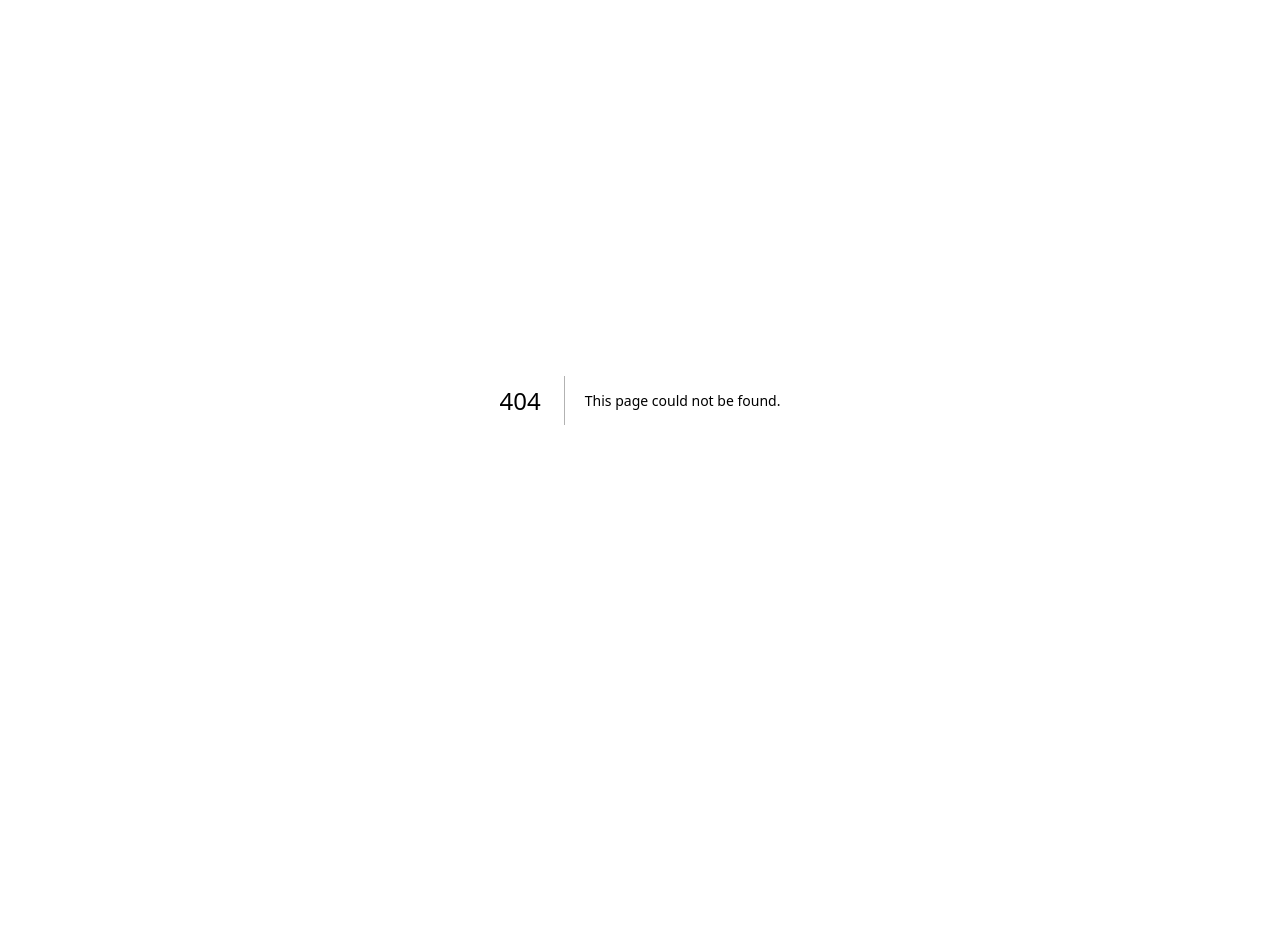
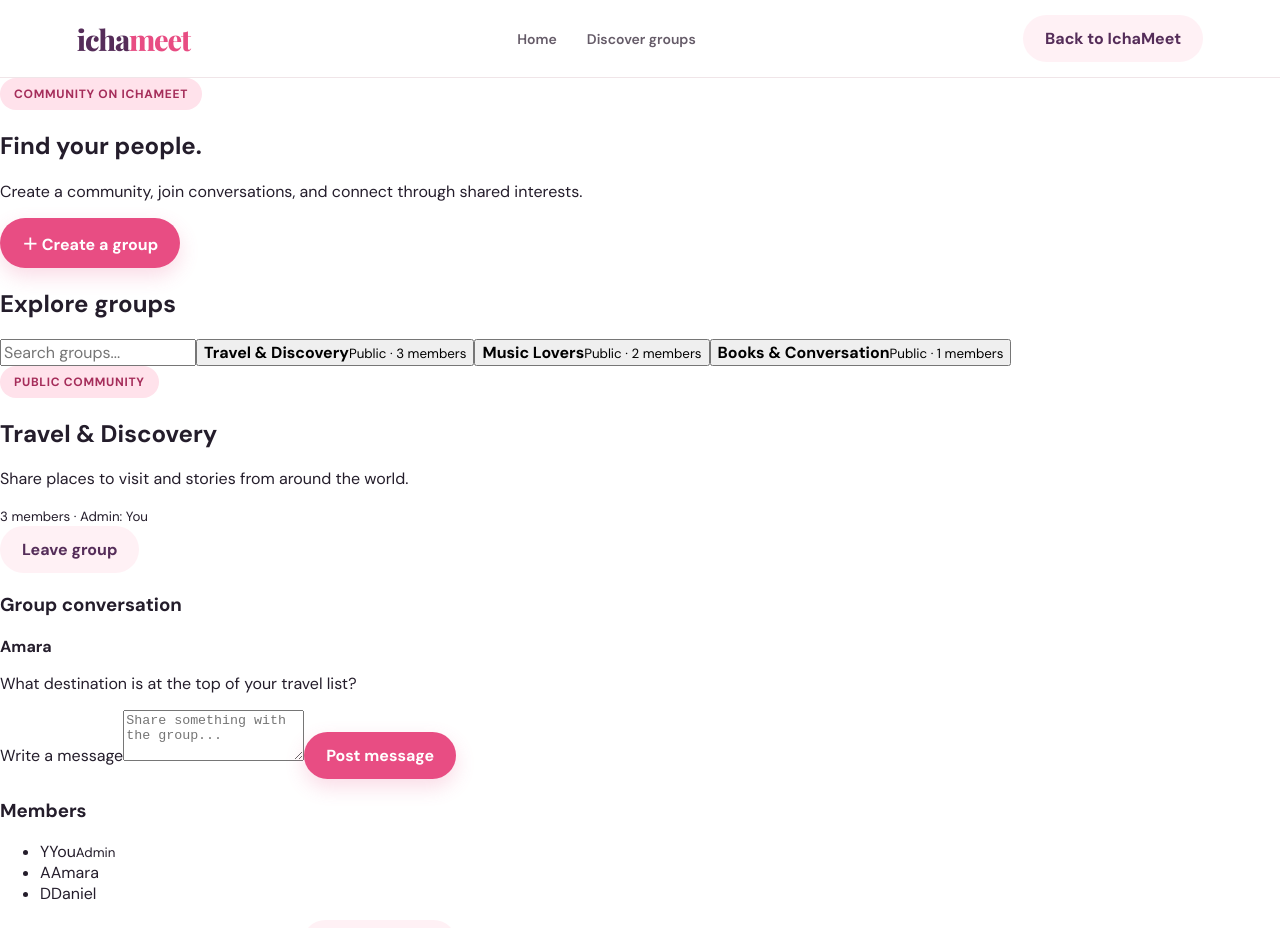
Before and after one commit to chisoluokenyi-debug/ichameet, a Next.js app: page /groups in a window 1280 px wide. Before the commit this address had no page. Shown: the top 928 px of the page. Before the commit the page ends 800 px from the top, so only its background shows below. Built offline with nearby package versions, Linux system fonts and the light colour scheme.

Commit message:
Add community groups dashboard with membership and chat preview

```diff
--- /dev/null
+++ b/app/groups/page.tsx
@@ -0,0 +1,93 @@
+"use client";
+
+import { FormEvent, useMemo, useState } from "react";
+import Link from "next/link";
+
+type Group = { id: number; name: string; description: string; privacy: "Public" | "Private"; owner: string; members: string[]; posts: { author: string; text: string }[]; invites: string[] };
+
+const starter: Group[] = [
+  { id: 1, name: "Travel & Discovery", description: "Share places to visit and stories from around the world.", privacy: "Public", owner: "You", members: ["You", "Amara", "Daniel"], posts: [{ author: "Amara", text: "What destination is at the top of your travel list?" }], invites: [] },
+  { id: 2, name: "Music Lovers", description: "Discover music and meet people with the same taste.", privacy: "Public", owner: "You", members: ["You", "Tomi"], posts: [{ author: "Tomi", text: "Share one song you have on repeat." }], invites: [] },
+  { id: 3, name: "Books & Conversation", description: "Talk about books, learning, and ideas that inspire you.", privacy: "Public", owner: "You", members: ["You"], posts: [], invites: [] },
+];
+
+export default function GroupsPage() {
+  const [groups, setGroups] = useState<Group[]>(starter);
+  const [selectedId, setSelectedId] = useState(1);
+  const [query, setQuery] = useState("");
+  const [showCreate, setShowCreate] = useState(false);
+  const [name, setName] = useState("");
+  const [description, setDescription] = useState("");
+  const [privacy, setPrivacy] = useState<"Public" | "Private">("Public");
+  const [message, setMessage] = useState("");
+  const [invite, setInvite] = useState("");
+  const [notice, setNotice] = useState("");
+
+  const selected = groups.find((g) => g.id === selectedId) ?? groups[0];
+  const visible = useMemo(() => groups.filter((g) => g.name.toLowerCase().includes(query.toLowerCase()) || g.description.toLowerCase().includes(query.toLowerCase())), [groups, query]);
+
+  function createGroup(e: FormEvent) {
+    e.preventDefault();
+    const group: Group = { id: Date.now(), name: name.trim(), description: description.trim(), privacy, owner: "You", members: ["You"], posts: [], invites: [] };
+    setGroups((all) => [group, ...all]);
+    setSelectedId(group.id);
+    setName(""); setDescription(""); setPrivacy("Public"); setShowCreate(false);
+    setNotice("Group created in this preview. Connect a verified account and database to save it permanently.");
+  }
+
+  function joinGroup(group: Group) {
+    if (group.privacy === "Private") { setNotice("This is a private group. A join request would be sent once accounts and approvals are enabled."); return; }
+    setGroups((all) => all.map((g) => g.id === group.id && !g.members.includes("You") ? { ...g, members: [...g.members, "You"] } : g));
+    setNotice("You joined the group in this preview.");
+  }
+
+  function leaveGroup(group: Group) {
+    if (group.owner === "You") { setNotice("Group owners must transfer ownership or close the group before leaving."); return; }
+    setGroups((all) => all.map((g) => g.id === group.id ? { ...g, members: g.members.filter((m) => m !== "You") } : g));
+    setNotice("You left the group in this preview.");
+  }
+
+  function postMessage(e: FormEvent) {
+    e.preventDefault();
+    if (!message.trim() || !selected) return;
+    setGroups((all) => all.map((g) => g.id === selected.id ? { ...g, posts: [...g.posts, { author: "You", text: message.trim() }] } : g));
+    setMessage("");
+  }
+
+  function inviteMember(e: FormEvent) {
+    e.preventDefault();
+    if (!invite.trim() || !selected) return;
+    setGroups((all) => all.map((g) => g.id === selected.id ? { ...g, invites: [...g.invites, invite.trim()] } : g));
+    setNotice("Invitation added to this preview. Email delivery will be enabled after authentication and email service are configured.");
+    setInvite("");
+  }
+
+  const isMember = selected?.members.includes("You");
+  const isOwner = selected?.owner === "You";
+
+  return <main className="groups-page">
+    <header className="site-header"><Link className="brand" href="/">icha<span>meet</span></Link><nav className="nav"><Link href="/">Home</Link><a href="#directory">Discover groups</a></nav><Link className="btn btn-light" href="/">Back to IchaMeet</Link></header>
+    <section className="groups-hero"><span className="eyebrow">Community on IchaMeet</span><h1>Find your people.</h1><p>Create a community, join conversations, and connect through shared interests.</p><button className="btn btn-primary" onClick={() => setShowCreate(true)}>＋ Create a group</button></section>
+    <section className="groups-layout" id="directory">
+      <aside className="groups-directory"><h2>Explore groups</h2><input aria-label="Search groups" placeholder="Search groups..." value={query} onChange={(e) => setQuery(e.target.value)} />
+        {visible.map((g) => <button className={selectedId === g.id ? "directory-item active" : "directory-item"} key={g.id} onClick={() => setSelectedId(g.id)}><strong>{g.name}</strong><small>{g.privacy} · {g.members.length} members</small></button>)}
+        {visible.length === 0 && <p className="muted">No groups match that search.</p>}
+      </aside>
+      {selected && <section className="group-workspace"><div className="group-panel-head"><div><span className="eyebrow">{selected.privacy} community</span><h2>{selected.name}</h2><p>{selected.description}</p><small>{selected.members.length} members · Admin: {selected.owner}</small></div>
+        {isMember ? <button className="btn btn-light" onClick={() => leaveGroup(selected)}>Leave group</button> : <button className="btn btn-primary" onClick={() => joinGroup(selected)}>{selected.privacy === "Private" ? "Request to join" : "Join group"}</button>}</div>
+        {notice && <p className="group-notice" role="status">{notice}</p>}
+        <div className="group-tools">
+          <section className="group-tool-card"><h3>Group conversation</h3><div className="group-posts">{selected.posts.length ? selected.posts.map((p, i) => <article className="group-post" key={i}><strong>{p.author}</strong><p>{p.text}</p></article>) : <p className="muted">No posts yet. Start the conversation.</p>}</div>
+            <form onSubmit={postMessage}><label htmlFor="group-message">Write a message</label><textarea id="group-message" value={message} onChange={(e) => setMessage(e.target.value)} placeholder="Share something with the group..." rows={3} disabled={!isMember}/><button className="btn btn-primary" disabled={!isMember || !message.trim()}>Post message</button></form>
+          </section>
+          <aside className="group-tool-card"><h3>Members</h3><ul className="member-list">{selected.members.map((m) => <li key={m}><span className="member-avatar">{m.slice(0,1)}</span><span>{m}</span>{m === selected.owner && <small>Admin</small>}</li>)}</ul>
+            {isOwner && <form onSubmit={inviteMember}><label htmlFor="invite-email">Invite by email</label><input id="invite-email" type="email" required placeholder="friend@example.com" value={invite} onChange={(e) => setInvite(e.target.value)}/><button className="btn btn-light">Add invitation</button>{selected.invites.length > 0 && <p className="muted">Pending preview invites: {selected.invites.join(", ")}</p>}</form>}
+            <div className="group-admin-note"><strong>Community guidelines</strong><p>Be respectful. No harassment, scams, spam, or inappropriate content. Report harmful behaviour to moderators.</p><button className="text-action" onClick={() => setNotice("Thanks. Reporting will be connected to the moderation system before launch.")}>Report this group</button></div>
+          </aside>
+        </div>
+        <p className="preview-warning">Preview mode: actions are temporary and reset on refresh. Secure accounts, real invitations, persistent group membership, moderation, and live chat still need a connected backend.</p>
+      </section>}
+    </section>
+    {showCreate && <div className="modal-backdrop" role="presentation" onMouseDown={(e) => { if (e.target === e.currentTarget) setShowCreate(false); }}><section className="modal" role="dialog" aria-modal="true" aria-labelledby="create-group-title"><button className="close" onClick={() => setShowCreate(false)} aria-label="Close">×</button><h2 id="create-group-title">Create a group</h2><p>Give your community a clear name and purpose.</p><form onSubmit={createGroup}><label htmlFor="new-group-name">Group name</label><input id="new-group-name" required maxLength={50} value={name} onChange={(e) => setName(e.target.value)} placeholder="e.g. Food & Culture"/><label htmlFor="new-group-description">Description</label><textarea id="new-group-description" rows={3} maxLength={240} value={description} onChange={(e) => setDescription(e.target.value)} placeholder="What will members share?"/><label htmlFor="new-group-privacy">Privacy</label><select id="new-group-privacy" value={privacy} onChange={(e) => setPrivacy(e.target.value as "Public" | "Private")}><option>Public</option><option>Private</option></select><button className="btn btn-primary">Create group</button></form></section></div>}
+  </main>;
+}
```
